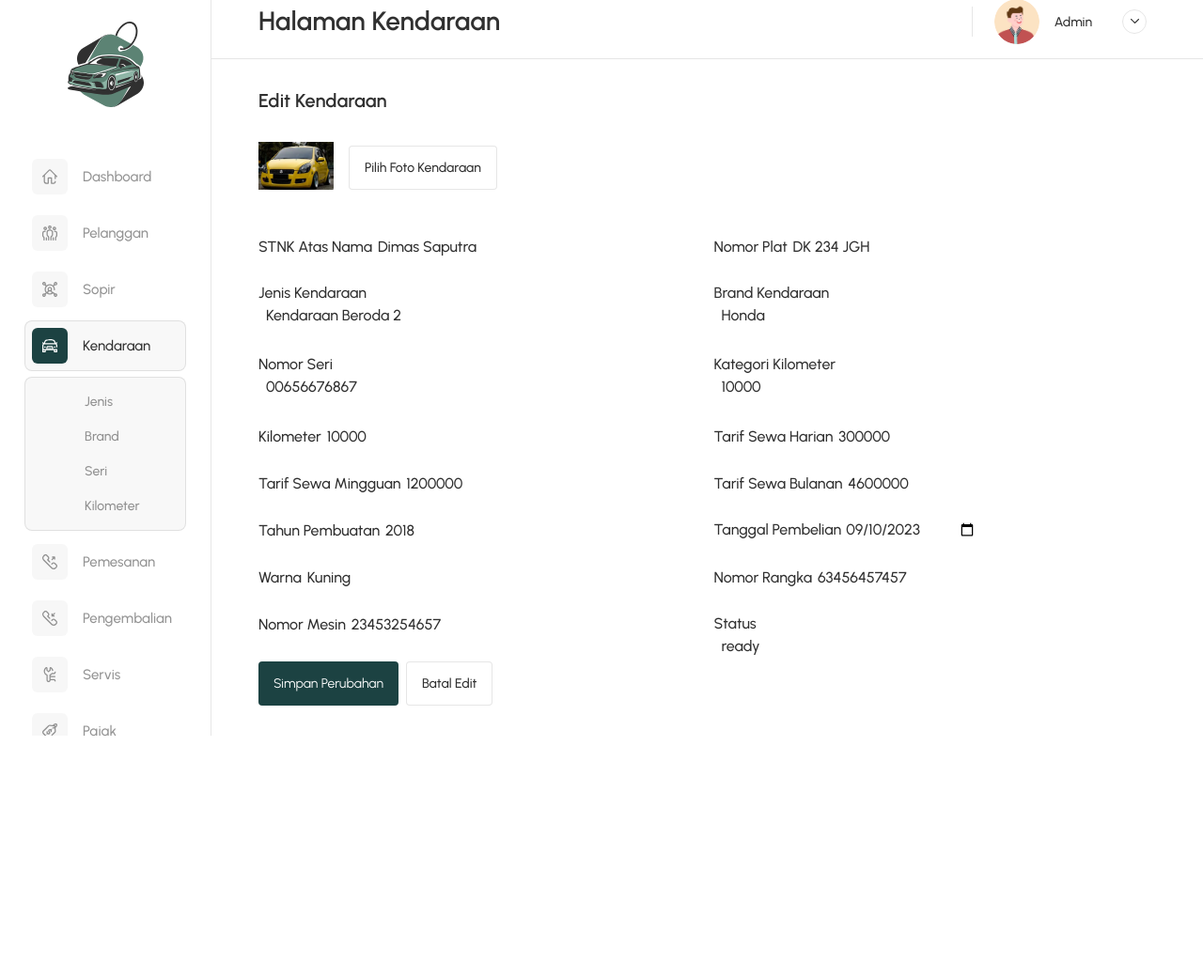
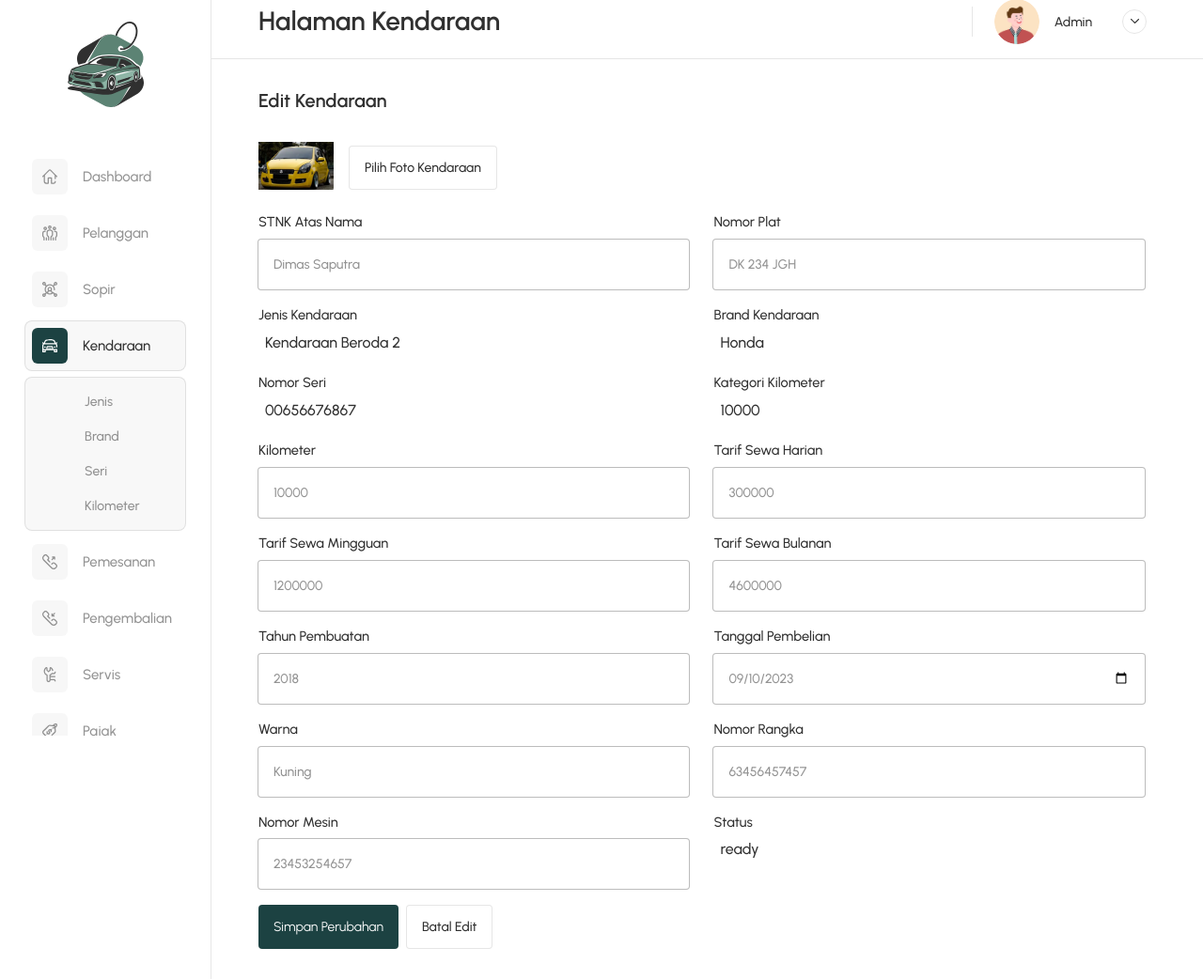
Before and after one commit to ivanverdyansyah11/websystem-rental-kendaraan-testcoding, a Laravel app: page /kendaraan/edit/1 in a window 1280 px wide. Shown: the part 17-1059 px from the top of the page at 94% size. Before the commit the page ends 800 px from the top, so only its background shows below. Run offline with Laravel 8, Linux system fonts and the light colour scheme; a user stored in the database is signed in; data comes from the database, SQL or seed files in the repository; tables that the repository leaves empty hold one stand-in row (values such as "Sample post"); some libraries are stand-ins or nearby versions.

Commit message:
Progress: Finish CRUD Kendaraan

```diff
--- a/resources/views/kendaraan/edit.blade.php
+++ b/resources/views/kendaraan/edit.blade.php
@@ -26,7 +26,7 @@
                     action="{{ route('kendaraan.update', $kendaraan->id) }}" enctype="multipart/form-data">
                     @csrf
                     <div class="row">
-                        <div class="col-md-6 mb-5">
+                        <div class="col-md-6 mb-4">
                             <div class="input-wrapper">
                                 <div class="wrapper d-flex gap-3 align-items-end">
                                     <img src="{{ asset('assets/img/kendaraan-images/' . $kendaraan->foto_kendaraan) }}"
@@ -45,23 +45,23 @@
                         </div>
                         <div class="col-12">
                             <div class="row">
-                                <div class="col-md-6 mb-4">
-                                    <div class="input-wrapper">
-                                        <label for="stnk_nama">STNK Atas Nama</label>
+                                <div class="col-md-6 mb-3">
+                                    <div class="input-group">
+                                        <p for="stnk_nama">STNK Atas Nama</p>
                                         <input type="text" required id="stnk_nama" class="input" autocomplete="off"
                                             value="{{ $kendaraan->stnk_nama }}" name="stnk_nama">
                                     </div>
                                 </div>
-                                <div class="col-md-6 mb-4">
-                                    <div class="input-wrapper">
-                                        <label for="nomor_plat">Nomor Plat</label>
+                                <div class="col-md-6 mb-3">
+                                    <div class="input-group">
+                                        <p for="nomor_plat">Nomor Plat</p>
                                         <input type="text" required id="nomor_plat" class="input" autocomplete="off"
                                             value="{{ $kendaraan->nomor_plat }}" name="nomor_plat">
                                     </div>
                                 </div>
-                                <div class="col-md-6 mb-4">
-                                    <div class="input-wrapper">
-                                        <label for="jenis_kendaraan">Jenis Kendaraan</label>
+                                <div class="col-md-6 mb-3">
+                                    <div class="input-group">
+                                        <p for="jenis_kendaraan">Jenis Kendaraan</p>
                                         <select id="jenis_kendaraan" class="input">
                                             @if ($kendaraan->jenis_kendaraan)
                                                 @foreach ($jenises as $jenis)
@@ -79,9 +79,9 @@
                                         </select>
                                     </div>
                                 </div>
-                                <div class="col-md-6 mb-4">
-                                    <div class="input-wrapper">
-                                        <label for="brand_kendaraan">Brand Kendaraan</label>
+                                <div class="col-md-6 mb-3">
+                                    <div class="input-group">
+                                        <p for="brand_kendaraan">Brand Kendaraan</p>
                                         <select id="brand_kendaraan" class="input">
                                             @if ($kendaraan->brand_kendaraan)
                                                 @foreach ($brands as $brand)
@@ -99,9 +99,9 @@
                                         </select>
                                     </div>
                                 </div>
-                                <div class="col-md-6 mb-4">
-                                    <div class="input-wrapper">
-                                        <label for="seri_kendaraans_id">Nomor Seri</label>
+                                <div class="col-md-6 mb-3">
+                                    <div class="input-group">
+                                        <p for="seri_kendaraans_id">Nomor Seri</p>
                                         <select required id="seri_kendaraans_id" class="input" name="seri_kendaraans_id">
                                             @if ($kendaraan->seri_kendaraan)
                                                 @foreach ($series as $seri)
@@ -124,9 +124,9 @@
                                         @enderror
                                     </div>
                                 </div>
-                                <div class="col-md-6 mb-4">
-                                    <div class="input-wrapper">
-                                        <label for="kilometerData">Kategori Kilometer</label>
+                                <div class="col-md-6 mb-3">
+                                    <div class="input-group">
+                                        <p for="kilometerData">Kategori Kilometer</p>
                                         <select required id="kilometerData" class="input"
                                             name="kategori_kilometer_kendaraans_id">
                                             @if ($kendaraan->kilometer_kendaraan)
@@ -150,9 +150,9 @@
                                         @enderror
                                     </div>
                                 </div>
-                                <div class="col-md-6 mb-4">
-                                    <div class="input-wrapper">
-                                        <label for="kilometer">Kilometer</label>
+                                <div class="col-md-6 mb-3">
+                                    <div class="input-group">
+                                        <p for="kilometer">Kilometer</p>
                                         <input type="number" required id="kilometer" class="input" autocomplete="off"
                                             value="{{ $kendaraan->kilometer_saat_ini }}" name="kilometer">
                                         @error('kilometer')
@@ -160,9 +160,9 @@
                                         @enderror
                                     </div>
                                 </div>
-                                <div class="col-md-6 mb-4">
-                                    <div class="input-wrapper">
-                                        <label for="tarif_sewa_hari">Tarif Sewa Harian</label>
+                                <div class="col-md-6 mb-3">
+                                    <div class="input-group">
+                                        <p for="tarif_sewa_hari">Tarif Sewa Harian</p>
                                         <input type="number" required id="tarif_sewa_hari" class="input"
                                             autocomplete="off" value="{{ $kendaraan->tarif_sewa_hari }}"
                                             name="tarif_sewa_hari">
@@ -171,9 +171,9 @@
                                         @enderror
                                     </div>
                                 </div>
-                                <div class="col-md-6 mb-4">
-                                    <div class="input-wrapper">
-                                        <label for="tarif_sewa_minggu">Tarif Sewa Mingguan</label>
+                                <div class="col-md-6 mb-3">
+                                    <div class="input-group">
+                                        <p for="tarif_sewa_minggu">Tarif Sewa Mingguan</p>
                                         <input type="number" required id="tarif_sewa_minggu" class="input"
                                             autocomplete="off" value="{{ $kendaraan->tarif_sewa_minggu }}"
                                             name="tarif_sewa_minggu">
@@ -182,9 +182,9 @@
                                         @enderror
                                     </div>
                                 </div>
-                                <div class="col-md-6 mb-4">
-                                    <div class="input-wrapper">
-                                        <label for="tarif_sewa_bulan">Tarif Sewa Bulanan</label>
+                                <div class="col-md-6 mb-3">
+                                    <div class="input-group">
+                                        <p for="tarif_sewa_bulan">Tarif Sewa Bulanan</p>
                                         <input type="number" required id="tarif_sewa_bulan" class="input"
                                             autocomplete="off" value="{{ $kendaraan->tarif_sewa_bulan }}"
                                             name="tarif_sewa_bulan">
@@ -193,9 +193,9 @@
                                         @enderror
                                     </div>
                                 </div>
-                                <div class="col-md-6 mb-4">
-                                    <div class="input-wrapper">
-                                        <label for="tahun_pembuatan">Tahun Pembuatan</label>
+                                <div class="col-md-6 mb-3">
+                                    <div class="input-group">
+                                        <p for="tahun_pembuatan">Tahun Pembuatan</p>
                                         <input type="text" required id="tahun_pembuatan" class="input"
                                             autocomplete="off" value="{{ $kendaraan->tahun_pembuatan }}"
                                             name="tahun_pembuatan" minlength="0" maxlength="4" pattern="[0-9]*"
@@ -205,9 +205,9 @@
                                         @enderror
                                     </div>
                                 </div>
-                                <div class="col-md-6 mb-4">
-                                    <div class="input-wrapper">
-                                        <label for="tanggal_pembelian">Tanggal Pembelian</label>
+                                <div class="col-md-6 mb-3">
+                                    <div class="input-group">
+                                        <p for="tanggal_pembelian">Tanggal Pembelian</p>
                                         <input type="date" required id="tanggal_pembelian" class="input"
                                             autocomplete="off" value="{{ $kendaraan->tanggal_pembelian }}"
                                             name="tanggal_pembelian">
@@ -216,9 +216,9 @@
                                         @enderror
                                     </div>
                                 </div>
-                                <div class="col-md-6 mb-4">
-                                    <div class="input-wrapper">
-                                        <label for="warna">Warna</label>
+                                <div class="col-md-6 mb-3">
+                                    <div class="input-group">
+                                        <p for="warna">Warna</p>
                                         <input type="text" required id="warna" class="input" autocomplete="off"
                                             value="{{ $kendaraan->warna }}" name="warna">
                                         @error('warna')
@@ -226,9 +226,9 @@
                                         @enderror
                                     </div>
                                 </div>
-                                <div class="col-md-6 mb-4">
-                                    <div class="input-wrapper">
-                                        <label for="nomor_rangka">Nomor Rangka</label>
+                                <div class="col-md-6 mb-3">
+                                    <div class="input-group">
+                                        <p for="nomor_rangka">Nomor Rangka</p>
                                         <input type="text" required id="nomor_rangka" class="input"
                                             autocomplete="off" value="{{ $kendaraan->nomor_rangka }}"
                                             name="nomor_rangka">
@@ -237,9 +237,9 @@
                                         @enderror
                                     </div>
                                 </div>
-                                <div class="col-md-6 mb-4">
-                                    <div class="input-wrapper">
-                                        <label for="nomor_mesin">Nomor Mesin</label>
+                                <div class="col-md-6 mb-3">
+                                    <div class="input-group">
+                                        <p for="nomor_mesin">Nomor Mesin</p>
                                         <input type="text" required id="nomor_mesin" class="input"
                                             autocomplete="off" value="{{ $kendaraan->nomor_mesin }}" name="nomor_mesin">
                                         @error('nomor_mesin')
@@ -247,9 +247,9 @@
                                         @enderror
                                     </div>
                                 </div>
-                                <div class="col-md-6 row-button">
-                                    <div class="input-wrapper">
-                                        <label for="status">Status</label>
+                                <div class="col-md-6 mb-4">
+                                    <div class="input-group">
+                                        <p for="status">Status</p>
                                         <select required id="status" class="input text-capitalize" name="status">
                                             <option value="ready" {{ $kendaraan->status == 'ready' ? 'selected' : '' }}>
                                                 ready</option>
--- a/resources/views/kendaraan/index.blade.php
+++ b/resources/views/kendaraan/index.blade.php
@@ -32,14 +32,14 @@
                     </div>
                     <div class="wrapper d-flex align-items-center gap-2">
                         <div class="wrapper position-relative" style="width: max-content;">
-                            <button type="button"
+                            {{-- <button type="button"
                                 class="button-other position-relative button-primary-blur d-flex align-items-center">
                                 <img src="{{ asset('assets/img/button/filter.svg') }}" alt="Icon Filter"
                                     class="img-fluid button-icon">
                                 Filter Kategori
                                 <img src="{{ asset('assets/img/button/arrow-down-primary.svg') }}" alt="Icon Filter"
                                     class="img-fluid button-icon" style="margin-left: 6px;">
-                            </button>
+                            </button> --}}
                             <div class="modal-other modal-big d-flex flex-column gap-3">
                                 <div class="input-wrapper w-100">
                                     <select id="jenis_kendaraan" class="input" name="jenis_kendaraans_id">
```
Also changed, not shown: resources/views/kendaraan/create.blade.php (+46 -46 lines), resources/views/kendaraan/detail.blade.php (+49 -49 lines).
